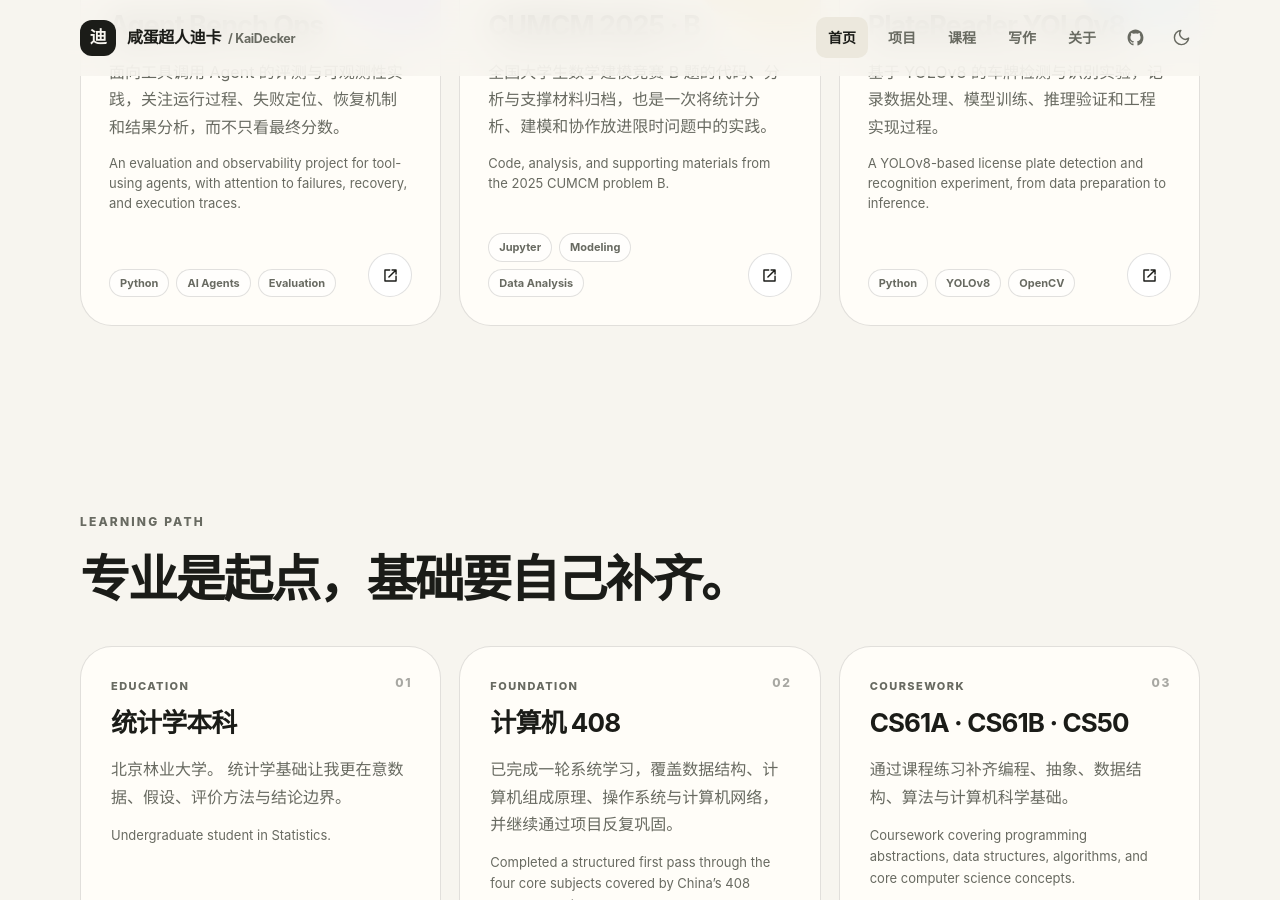
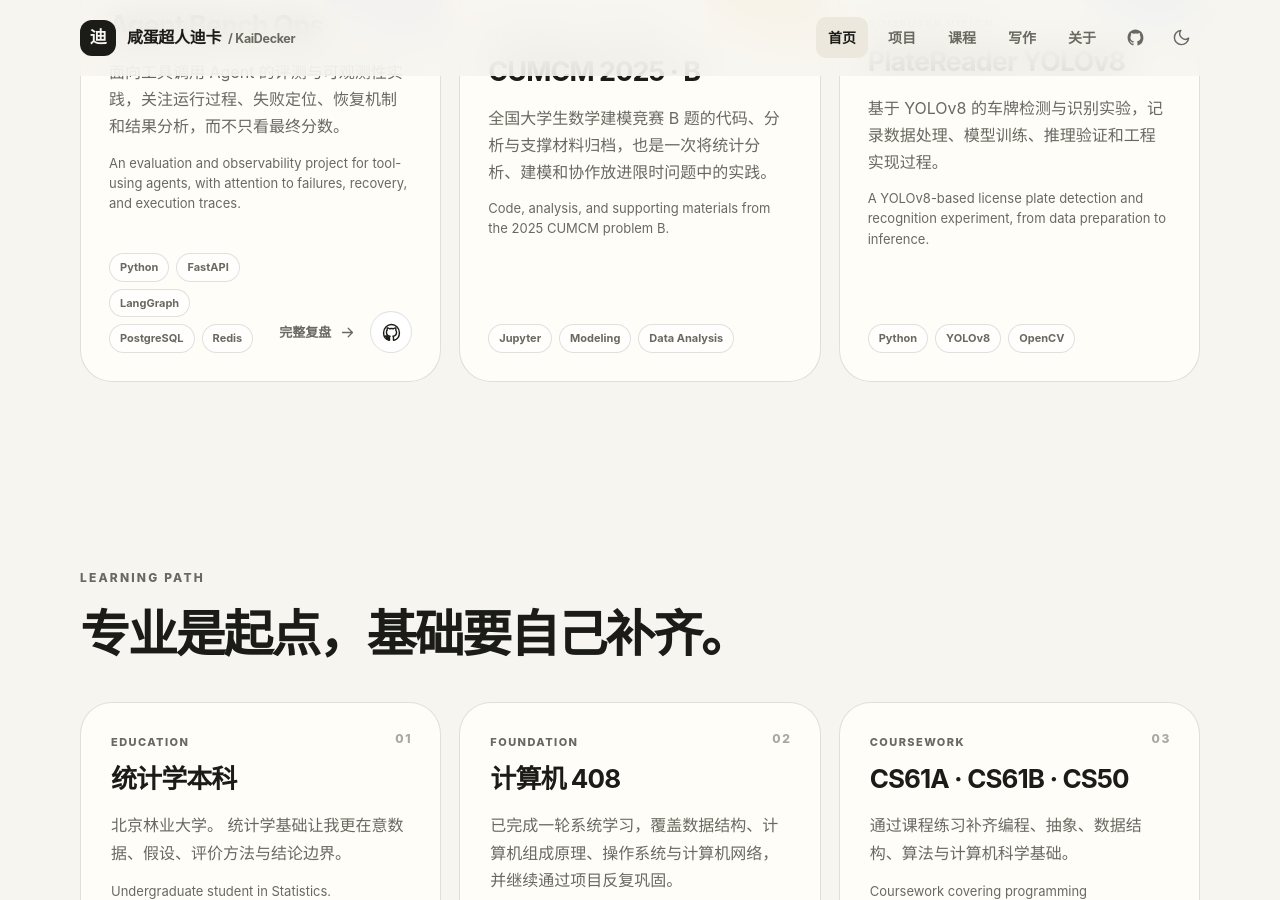
Before and after one commit to KaiDecker/KaiDecker.github.io, a Jekyll site: the page built from index.html, in a window 1280 px wide and 900 px high, scrolled down 1254 px. Built offline with Jekyll 4.4.1, drawn with Linux system fonts in a browser that asks for light colours.

Commit message:
feat(projects): add AgentBenchOps case study

```diff
--- a/_data/projects.yml
+++ b/_data/projects.yml
@@ -5,9 +5,12 @@
   description_en: An evaluation and observability project for tool-using agents, with attention to failures, recovery, and execution traces.
   tech:
     - Python
-    - AI Agents
-    - Evaluation
-  url: https://github.com/KaiDecker/agent-bench-ops
+    - FastAPI
+    - LangGraph
+    - PostgreSQL
+    - Redis
+  case_study_url: /projects/agent-bench-ops/
+  repository_url: https://github.com/KaiDecker/agent-bench-ops
   accent: violet
   featured: true
 
--- a/index.html
+++ b/index.html
@@ -104,15 +104,28 @@
             {% endfor %}
           </div>
 
-          <a
-            class="round-link"
-            href="{{ project.url }}"
-            target="_blank"
-            rel="noopener noreferrer"
-            aria-label="查看 {{ project.title }} 仓库"
-          >
-            {% include icon.html name='external' %}
-          </a>
+          <div class="project-links">
+            {% if project.case_study_url %}
+              <a
+                class="text-link"
+                href="{{ project.case_study_url | relative_url }}"
+              >
+                完整复盘 {% include icon.html name='arrow' %}
+              </a>
+            {% endif %}
+
+            {% if project.repository_url %}
+              <a
+                class="round-link"
+                href="{{ project.repository_url }}"
+                target="_blank"
+                rel="noreferrer"
+                aria-label="查看 {{ project.title }} GitHub 仓库"
+              >
+                {% include icon.html name='github' %}
+              </a>
+            {% endif %}
+          </div>
         </div>
       </article>
     {% endfor %}
```
